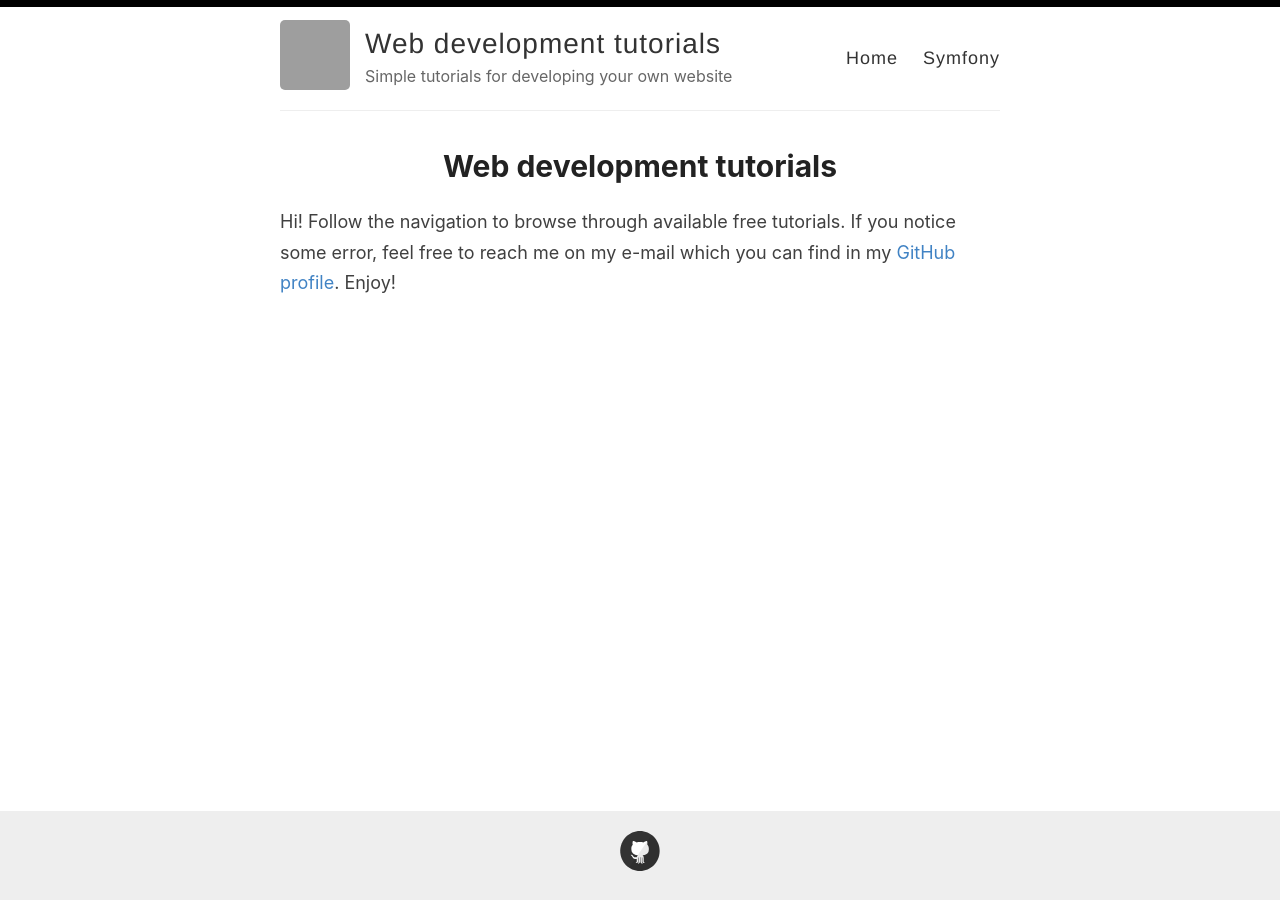
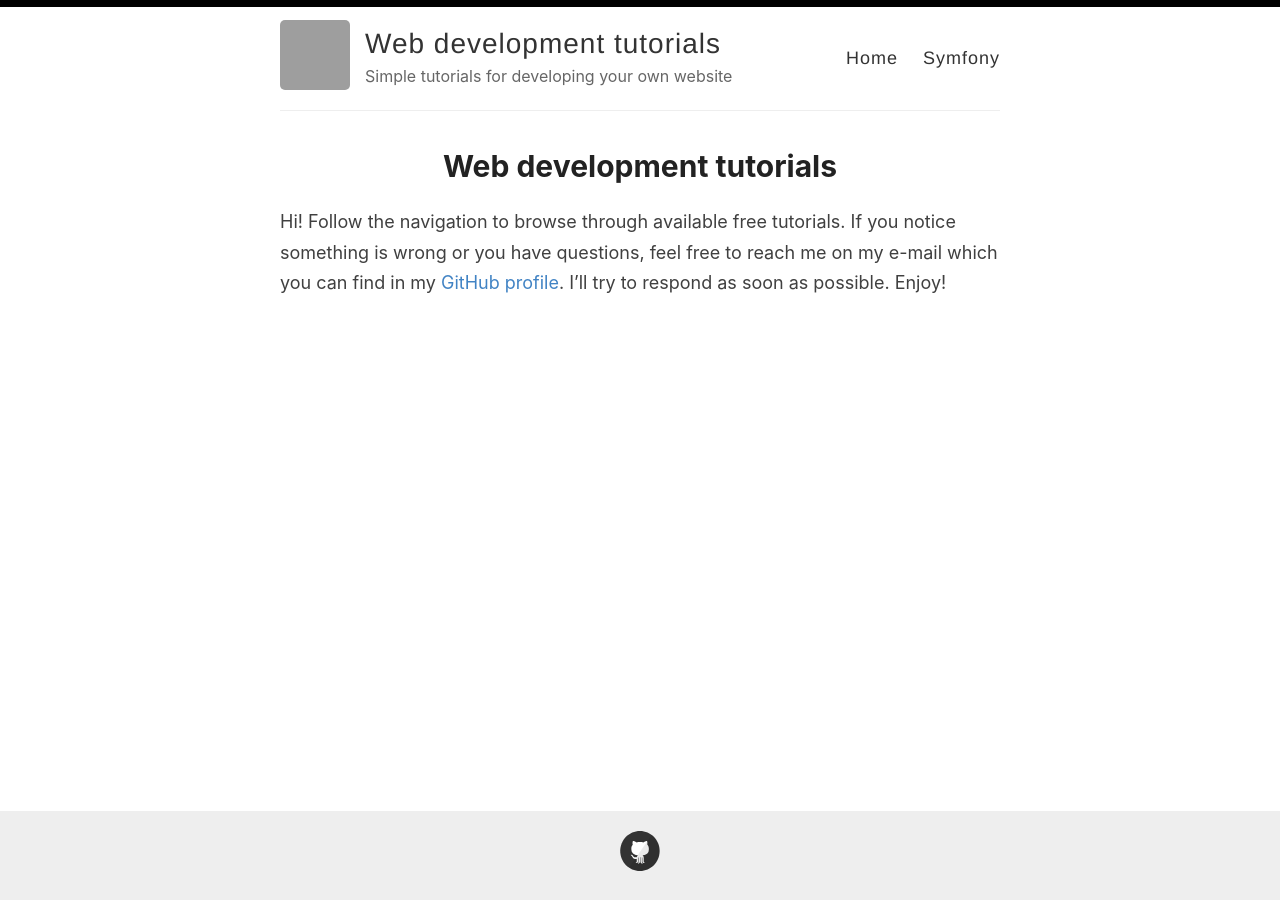
Before and after one commit to Lkopo/lkopo.github.io, a Jekyll site: the page built from index.md, in a window 1280 px wide. Built offline with Jekyll 4.4.1, drawn with Linux system fonts in a browser that asks for light colours; our own code applies the rules of GitHub Pages for plain Markdown files; grey boxes are pictures that could not be loaded.

Commit message:
Update index.md

```diff
--- a/index.md
+++ b/index.md
@@ -4,4 +4,4 @@ layout: default
 
 # Web development tutorials
 
-Hi! Follow the navigation to browse through available free tutorials. If you notice some error, feel free to reach me on my e-mail which you can find in my [GitHub profile](https://github.com/Lkopo). Enjoy!
+Hi! Follow the navigation to browse through available free tutorials. If you notice something is wrong or you have questions, feel free to reach me on my e-mail which you can find in my [GitHub profile](https://github.com/Lkopo). I'll try to respond as soon as possible. Enjoy!
```
